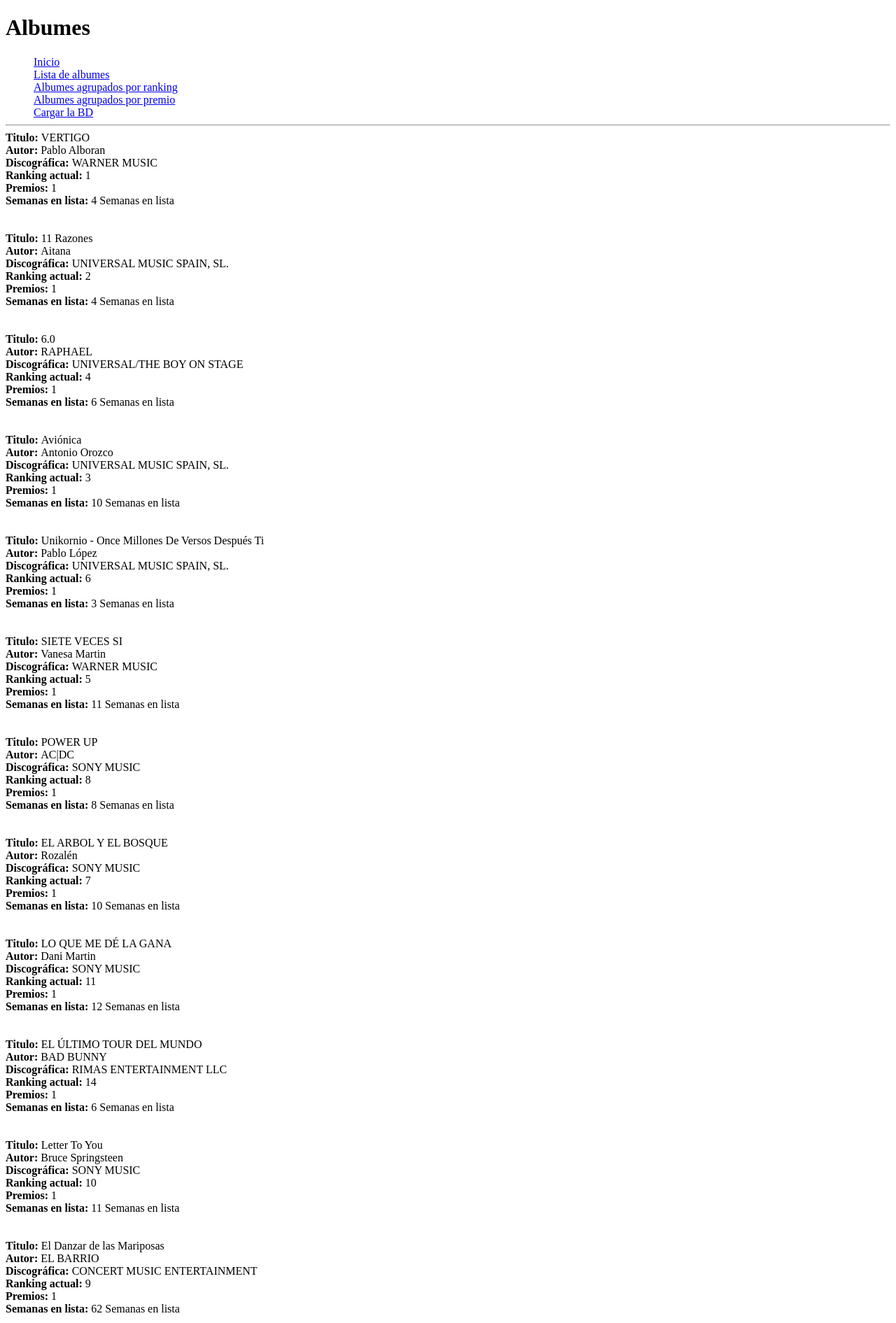
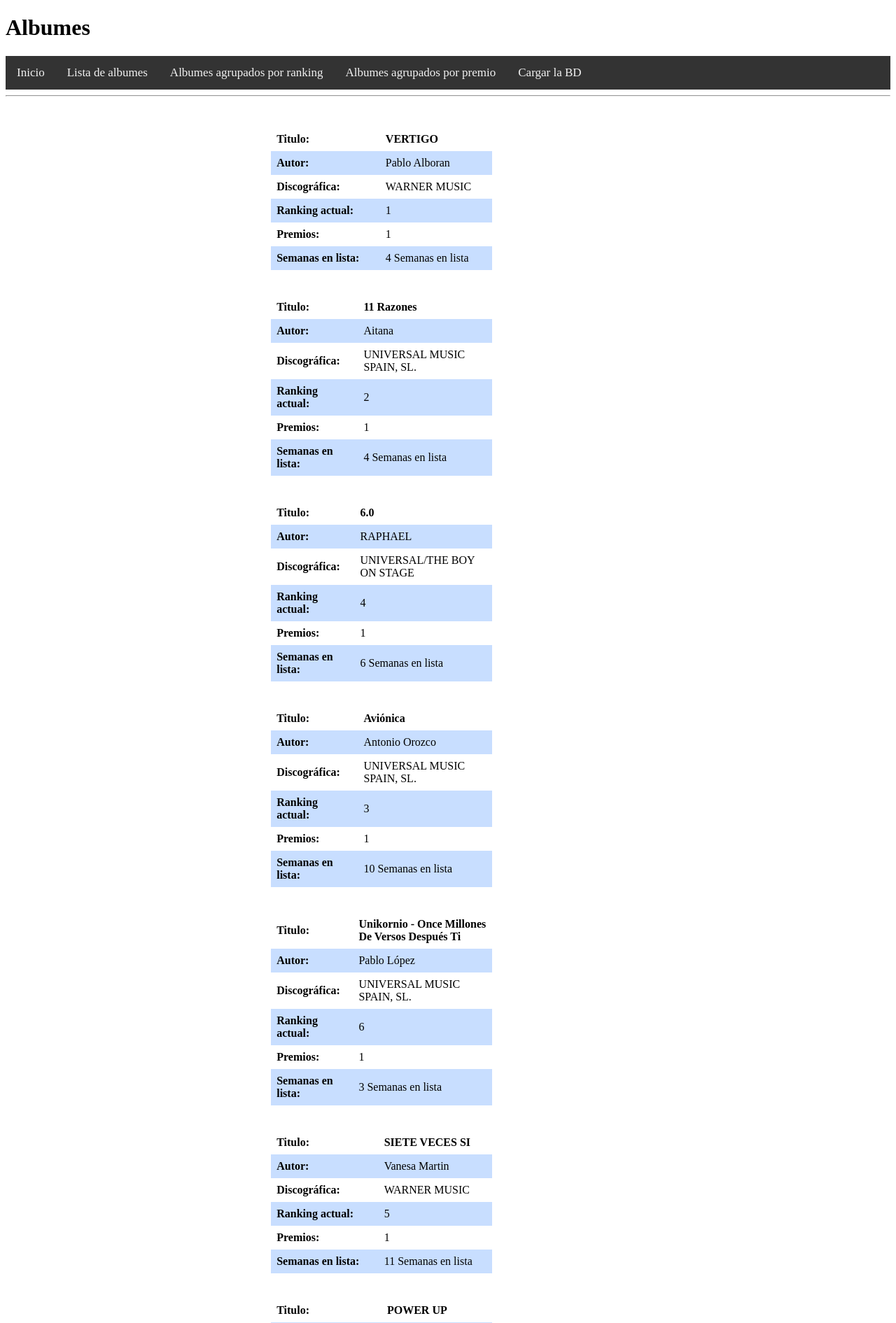
Before and after one commit to fraferang/AII, a Django app: page /albumes/ in a window 1280 px wide. Shown: the top 1891 px of the page at 70% size. Run offline with Django 3.2, Linux system fonts and the light colour scheme; data comes from the database, SQL or seed files in the repository.

Commit message:
Modificado css de menu de inicio y de mostrar los albumes
en la prueba buscaba solo el 1 div, ahora busca todos pero no consigo sacar datos, mañana sigo con ello

```diff
--- a/EjercicioDjangoII/main/templates/albumes.html
+++ b/EjercicioDjangoII/main/templates/albumes.html
@@ -1,22 +1,89 @@
 
 
 {% extends 'base.html' %}
+<style>
+{% block style_css %}
+table {
+  border-collapse: collapse;
+  width: 25%;
+  margin-left: 30%;
+}
 
+th, td {
+  text-align: left;
+  padding: 8px;
+}
+
+tr:nth-child(even) {background-color: #C8DEFF;}
+
+
+ .topnav {
+  overflow: hidden;
+  background-color: #333;
+}
+
+.topnav a {
+  float: left;
+  color: #f2f2f2;
+  text-align: center;
+  padding: 14px 16px;
+  text-decoration: none;
+  font-size: 17px;
+}
+
+.topnav a:hover {
+  background-color: #3385FF;
+  color: black;
+}
+
+.topnav a.active {
+  background-color: #3385FF;
+  color: white;
+}
+
+
+ .topnav {
+  overflow: hidden;
+  background-color: #333;
+}
+
+.topnav a {
+  float: left;
+  color: #f2f2f2;
+  text-align: center;
+  padding: 14px 16px;
+  text-decoration: none;
+  font-size: 17px;
+}
+
+.topnav a:hover {
+  background-color: #3385FF;
+  color: black;
+}
+
+.topnav a.active {
+  background-color: #3385FF;
+  color: white;
+}
+
+ {% endblock %}
+ </style>
 {% block encabezado %}
 <h1> Albumes </h1>
 {% endblock %}
 
   {% block contenido %}
 			{% for row in albumes %}
-
-			    <dt><b>Titulo: </b>{{row.titulo}}</dt>
-				<dt><b>Autor: </b>{{row.autor}}</dt>
-				<dt><b>Discográfica: </b>{{row.discografica}}</dt>
-				<dt><b>Ranking actual: </b>{{row.ranking}}</dt>
-				<dt><b>Premios: </b>{{row.premios}}</dt>
-				<dt><b>Semanas en lista: </b>{{row.semanas}}</dt>
-				<br>
-				<br>
-
+			<div style="overflow-x:auto;">
+ 				 <table>
+			   		 <tr><th><b>Titulo: </b></th><th>{{row.titulo}}</th></tr>
+					<tr> <td><b>Autor: </b></td><td>{{row.autor}}</td></tr>
+					 <tr> <td><b>Discográfica: </b></td><td>{{row.discografica}}</td></tr>
+					 <tr> <td><b>Ranking actual: </b></td><td>{{row.ranking}}</td></tr>
+					 <tr> <td><b>Premios: </b></td><td>{{row.premios}}</td></tr>
+					 <tr> <td><b>Semanas en lista: </b></td><td>{{row.semanas}}</td></tr>
+					 <br>
+					 <br>
+				</table>
 			{% endfor %}
   {% endblock %}
--- a/EjercicioDjangoII/main/templates/base.html
+++ b/EjercicioDjangoII/main/templates/base.html
@@ -3,18 +3,43 @@
 <head>
   <meta charset='utf-8'>
   <style>
-   {% block style_css %}{% endblock %}
+   {% block style_css %}
+   .topnav {
+  overflow: hidden;
+  background-color: #333;
+}
+
+.topnav a {
+  float: left;
+  color: #f2f2f2;
+  text-align: center;
+  padding: 14px 16px;
+  text-decoration: none;
+  font-size: 17px;
+}
+
+.topnav a:hover {
+  background-color: #3385FF;
+  color: black;
+}
+
+.topnav a.active {
+  background-color: #3385FF;
+  color: white;
+}
+   {% endblock %}
   </style>
 </head>
 <body>
   <header>
   	{% block encabezado %}{% endblock %}
-
- 			<dd><a href='/'>Inicio</a></dd>
-			<dd><a href='/albumes'>Lista de albumes</a></dd>
-			<dd><a href='/album-por-ranking'>Albumes agrupados por ranking</a></dd>
-			<dd><a href='/albumes-busqueda-por-premio'>Albumes agrupados por premio</a></dd>
-			<dd><a href='/carga'>Cargar la BD</a></dd>
+			<div class="topnav">
+ 			<a href='/' class="inicio">Inicio</a>
+			<a href='/albumes' class="button">Lista de albumes</a>
+			<a href='/album-por-ranking' class="button">Albumes agrupados por ranking</a>
+			<a href='/albumes-busqueda-por-premio' class="button">Albumes agrupados por premio</a>
+			<a href='/carga' class="button">Cargar la BD</a>
+			</div>
 	<hr>
   </header>
   <section>
--- a/EjercicioDjangoII/pruebas/prueba9.py
+++ b/EjercicioDjangoII/pruebas/prueba9.py
@@ -28,12 +28,14 @@ from datetime import datetime
 def recibir_datos():
     f = urllib.request.urlopen("https://www.eventbrite.es/d/spain/music--events/?page=1")
     s = BeautifulSoup(f, "lxml")
-    lista_albumes = s.find("ul", class_="search-main-content__events-list").find_all("div")
+    lista_albumes = s.find("ul", class_="search-main-content__events-list").find_all("li")
     for link_album in lista_albumes:
         f = urllib.request.urlopen(link_album.a['href'])
         s = BeautifulSoup(f, "lxml")
         datos = s.find("div", class_="g-group")
         print(datos)
+        concierto = s.find("a", class_="eds-event-card-content__action-link")
+        print(concierto)
 
 
 
```
